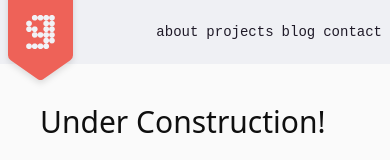
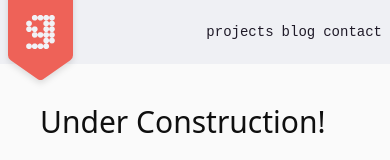
Before and after one commit to gavinhsmith/portfolio, a Nuxt app: page /blog in a window 390 px wide. Shown: the top 160 px of the page. Built offline with nearby package versions, Linux system fonts and the light colour scheme.

Commit message:
[Fix] i got it down

```diff
--- a/app/components/nav/head/bar.vue
+++ b/app/components/nav/head/bar.vue
@@ -9,7 +9,7 @@
     <div
       class="flex flex-row justify-end gap-2 md:gap-8 items-center w-full h-full"
     >
-      <NavHeadLink href="/">About</NavHeadLink>
+      <NavHeadLink href="/" class="hidden md:block">About</NavHeadLink>
       <NavHeadLink href="/projects">Projects</NavHeadLink>
       <NavHeadLink href="/blog">Blog</NavHeadLink>
       <NavHeadLink href="/contact">Contact</NavHeadLink>
```
